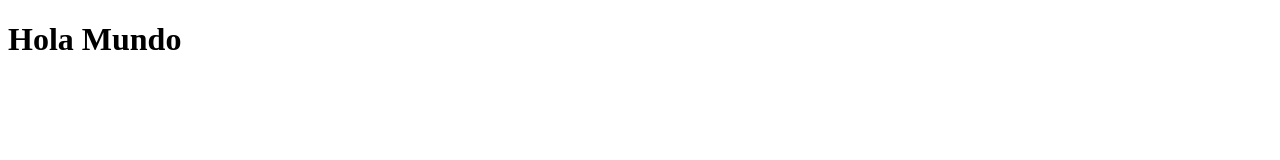
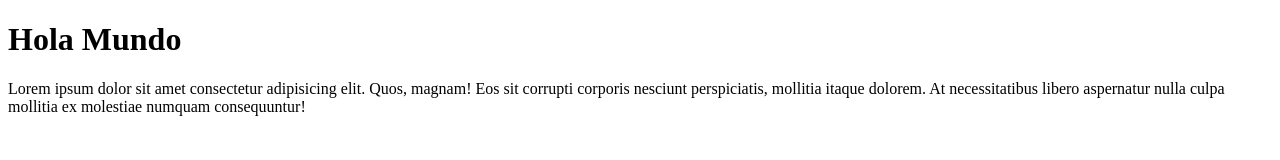
Before and after one commit to gabrielnav/primer-repo-remoto, a plain HTML site: page index.html in a window 1280 px wide. Drawn offline with Linux system fonts and the light colour scheme.

Commit message:
Agrega parrafo

```diff
--- a/index.html
+++ b/index.html
@@ -8,5 +8,6 @@
 </head>
 <body>
     <h1>Hola Mundo</h1>
+    <p>Lorem ipsum dolor sit amet consectetur adipisicing elit. Quos, magnam! Eos sit corrupti corporis nesciunt perspiciatis, mollitia itaque dolorem. At necessitatibus libero aspernatur nulla culpa mollitia ex molestiae numquam consequuntur!</p>
 </body>
 </html>
```
